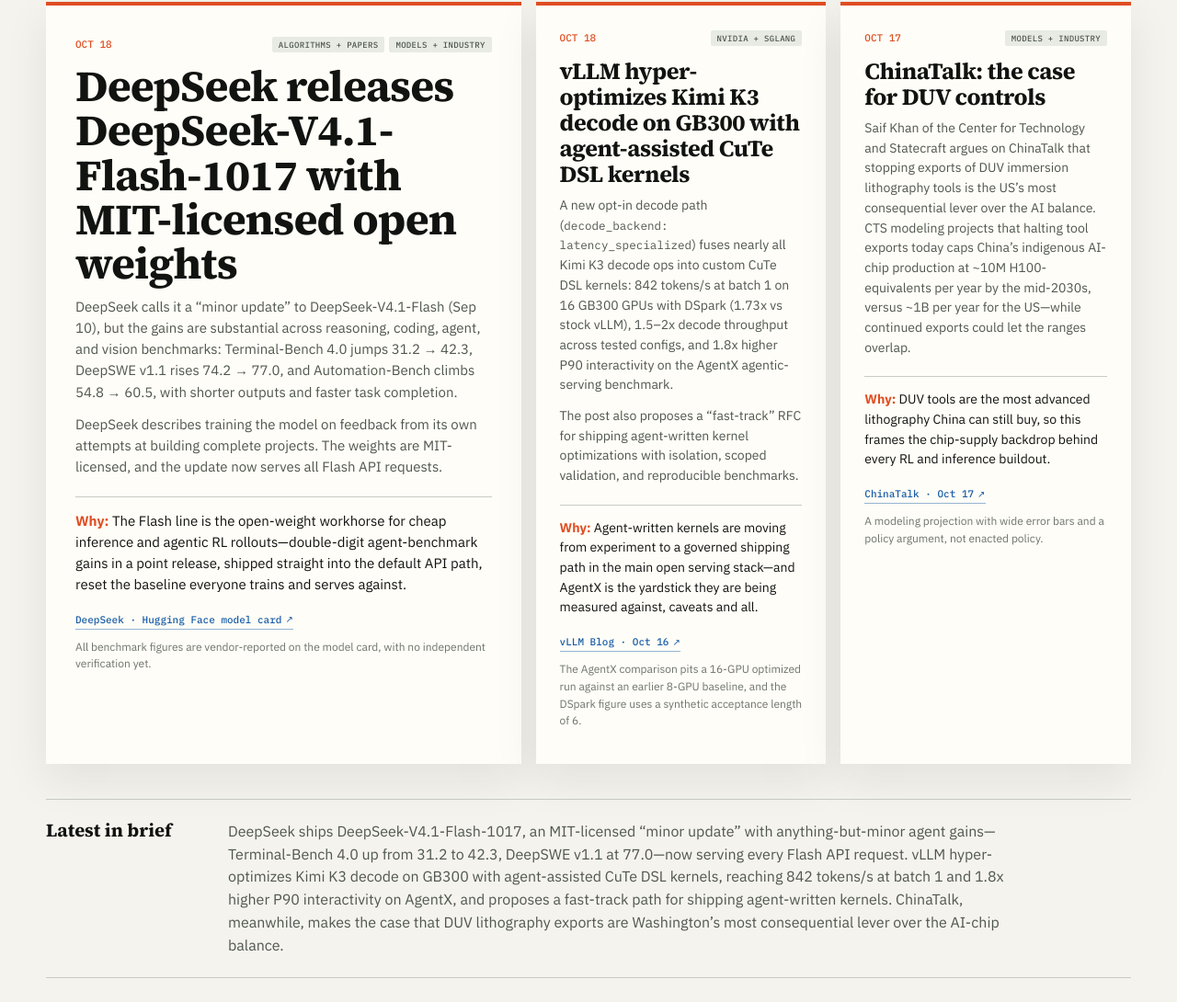
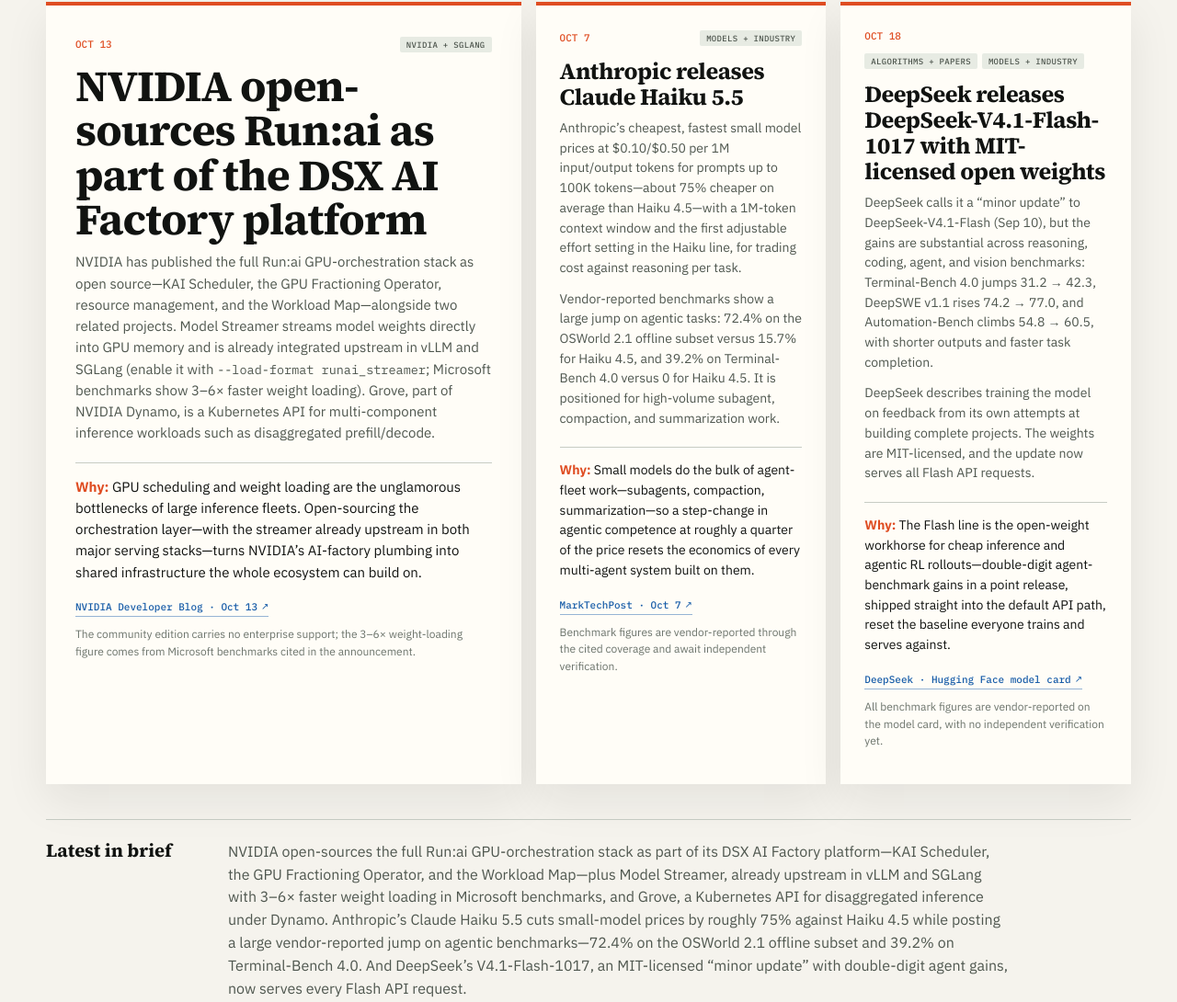
Before and after one commit to huntingcarlisle/rl-news, a plain HTML site: page index.html in a window 1280 px wide. Shown: the part 311-1401 px from the top of the page at 92% size. Drawn offline with Linux system fonts and the light colour scheme.

Commit message:
RL News Catch-Up: Oct 19 update (2 new items)

```diff
--- a/index.html
+++ b/index.html
@@ -152,12 +152,29 @@
         <h1 class="site-title">RL News Catch-Up</h1>
         <p class="tagline">Reinforcement learning, agentic systems, and the open training-and-serving stack—ranked for signal and updated as the field moves.</p>
       </div>
-      <time class="updated" datetime="2026-10-18T06:16:38-07:00">Last updated Oct 18, 2026 · 6:16 AM PDT</time>
+      <time class="updated" datetime="2026-10-19T06:16:20-07:00">Last updated Oct 19, 2026 · 6:16 AM PDT</time>
     </header>
 
     <section class="latest" aria-labelledby="latest-heading">
       <div class="section-kicker"><h2 id="latest-heading">Latest</h2><p>3 most recent stories</p></div>
-      <div class="feature-grid"><article class="feature-card item" data-topics="research industry">
+      <div class="feature-grid"><article class="feature-card item" data-topics="stack">
+          <div class="meta-row"><time>OCT 13</time><div class="topic-list"><span class="topic topic-stack">NVIDIA + SGLang</span></div></div>
+          <div class="article-copy"><h3>NVIDIA open-sources Run:ai as part of the DSX AI Factory platform</h3>
+          <p>NVIDIA has published the full Run:ai GPU-orchestration stack as open source—KAI Scheduler, the GPU Fractioning Operator, resource management, and the Workload Map—alongside two related projects. Model Streamer streams model weights directly into GPU memory and is already integrated upstream in vLLM and SGLang (enable it with <code>--load-format runai_streamer</code>; Microsoft benchmarks show 3–6× faster weight loading). Grove, part of NVIDIA Dynamo, is a Kubernetes API for multi-component inference workloads such as disaggregated prefill/decode.</p>
+          <p class="why"><strong>Why:</strong> GPU scheduling and weight loading are the unglamorous bottlenecks of large inference fleets. Open-sourcing the orchestration layer—with the streamer already upstream in both major serving stacks—turns NVIDIA’s AI-factory plumbing into shared infrastructure the whole ecosystem can build on.</p>
+          <div class="sources"><a class="source" href="https://developer.nvidia.com/blog/nvidia-runai-is-now-open-source-as-part-of-nvidia-dsx-ai-factory-platform/" target="_blank" rel="noreferrer">NVIDIA Developer Blog · Oct 13</a></div>
+          <p class="caveat">The community edition carries no enterprise support; the 3–6× weight-loading figure comes from Microsoft benchmarks cited in the announcement.</p></div>
+        </article>
+<article class="feature-card item" data-topics="industry">
+          <div class="meta-row"><time>OCT 7</time><div class="topic-list"><span class="topic topic-industry">Models + industry</span></div></div>
+          <div class="article-copy"><h3>Anthropic releases Claude Haiku 5.5</h3>
+          <p>Anthropic’s cheapest, fastest small model prices at $0.10/$0.50 per 1M input/output tokens for prompts up to 100K tokens—about 75% cheaper on average than Haiku 4.5—with a 1M-token context window and the first adjustable effort setting in the Haiku line, for trading cost against reasoning per task.</p>
+          <p>Vendor-reported benchmarks show a large jump on agentic tasks: 72.4% on the OSWorld 2.1 offline subset versus 15.7% for Haiku 4.5, and 39.2% on Terminal-Bench 4.0 versus 0 for Haiku 4.5. It is positioned for high-volume subagent, compaction, and summarization work.</p>
+          <p class="why"><strong>Why:</strong> Small models do the bulk of agent-fleet work—subagents, compaction, summarization—so a step-change in agentic competence at roughly a quarter of the price resets the economics of every multi-agent system built on them.</p>
+          <div class="sources"><a class="source" href="https://www.marktechpost.com/2026/10/07/anthropic-releases-claude-haiku-5-5-a-small-model-with-1m-context-priced-at-0-10-per-million-input-tokens/" target="_blank" rel="noreferrer">MarkTechPost · Oct 7</a></div>
+          <p class="caveat">Benchmark figures are vendor-reported through the cited coverage and await independent verification.</p></div>
+        </article>
+<article class="feature-card item" data-topics="research industry">
           <div class="meta-row"><time>OCT 18</time><div class="topic-list"><span class="topic topic-research">Algorithms + papers</span><span class="topic topic-industry">Models + industry</span></div></div>
           <div class="article-copy"><h3>DeepSeek releases DeepSeek-V4.1-Flash-1017 with MIT-licensed open weights</h3>
           <p>DeepSeek calls it a “minor update” to DeepSeek-V4.1-Flash (Sep 10), but the gains are substantial across reasoning, coding, agent, and vision benchmarks: Terminal-Bench 4.0 jumps 31.2 → 42.3, DeepSWE v1.1 rises 74.2 → 77.0, and Automation-Bench climbs 54.8 → 60.5, with shorter outputs and faster task completion.</p>
@@ -166,33 +183,17 @@
           <div class="sources"><a class="source" href="https://huggingface.co/deepseek-ai/DeepSeek-V4.1-Flash-1017" target="_blank" rel="noreferrer">DeepSeek · Hugging Face model card</a></div>
           <p class="caveat">All benchmark figures are vendor-reported on the model card, with no independent verification yet.</p></div>
         </article>
-<article class="feature-card item" data-topics="stack">
-          <div class="meta-row"><time>OCT 18</time><div class="topic-list"><span class="topic topic-stack">NVIDIA + SGLang</span></div></div>
-          <div class="article-copy"><h3>vLLM hyper-optimizes Kimi K3 decode on GB300 with agent-assisted CuTe DSL kernels</h3>
-          <p>A new opt-in decode path (<code>decode_backend: latency_specialized</code>) fuses nearly all Kimi K3 decode ops into custom CuTe DSL kernels: 842 tokens/s at batch 1 on 16 GB300 GPUs with DSpark (1.73x vs stock vLLM), 1.5–2x decode throughput across tested configs, and 1.8x higher P90 interactivity on the AgentX agentic-serving benchmark.</p>
-          <p>The post also proposes a “fast-track” RFC for shipping agent-written kernel optimizations with isolation, scoped validation, and reproducible benchmarks.</p>
-          <p class="why"><strong>Why:</strong> Agent-written kernels are moving from experiment to a governed shipping path in the main open serving stack—and AgentX is the yardstick they are being measured against, caveats and all.</p>
-          <div class="sources"><a class="source" href="https://vllm.ai/blog/2026-10-16-kimi-k3-megakernel" target="_blank" rel="noreferrer">vLLM Blog · Oct 16</a></div>
-          <p class="caveat">The AgentX comparison pits a 16-GPU optimized run against an earlier 8-GPU baseline, and the DSpark figure uses a synthetic acceptance length of 6.</p></div>
-        </article>
-<article class="feature-card item" data-topics="industry">
-          <div class="meta-row"><time>OCT 17</time><div class="topic-list"><span class="topic topic-industry">Models + industry</span></div></div>
-          <div class="article-copy"><h3>ChinaTalk: the case for DUV controls</h3>
-          <p>Saif Khan of the Center for Technology and Statecraft argues on ChinaTalk that stopping exports of DUV immersion lithography tools is the US’s most consequential lever over the AI balance. CTS modeling projects that halting tool exports today caps China’s indigenous AI-chip production at ~10M H100-equivalents per year by the mid-2030s, versus ~1B per year for the US—while continued exports could let the ranges overlap.</p>
-          <p class="why"><strong>Why:</strong> DUV tools are the most advanced lithography China can still buy, so this frames the chip-supply backdrop behind every RL and inference buildout.</p>
-          <div class="sources"><a class="source" href="https://www.chinatalk.media/p/saif-khan-the-case-for-duv-controls" target="_blank" rel="noreferrer">ChinaTalk · Oct 17</a></div>
-          <p class="caveat">A modeling projection with wide error bars and a policy argument, not enacted policy.</p></div>
-        </article></div>
+</div>
     </section>
 
     <section class="latest-brief" aria-labelledby="brief-heading">
       <h2 id="brief-heading">Latest in brief</h2>
-      <p>DeepSeek ships DeepSeek-V4.1-Flash-1017, an MIT-licensed “minor update” with anything-but-minor agent gains—Terminal-Bench 4.0 up from 31.2 to 42.3, DeepSWE v1.1 at 77.0—now serving every Flash API request. vLLM hyper-optimizes Kimi K3 decode on GB300 with agent-assisted CuTe DSL kernels, reaching 842 tokens/s at batch 1 and 1.8x higher P90 interactivity on AgentX, and proposes a fast-track path for shipping agent-written kernels. ChinaTalk, meanwhile, makes the case that DUV lithography exports are Washington’s most consequential lever over the AI-chip balance.</p>
+      <p>NVIDIA open-sources the full Run:ai GPU-orchestration stack as part of its DSX AI Factory platform—KAI Scheduler, the GPU Fractioning Operator, and the Workload Map—plus Model Streamer, already upstream in vLLM and SGLang with 3–6× faster weight loading in Microsoft benchmarks, and Grove, a Kubernetes API for disaggregated inference under Dynamo. Anthropic’s Claude Haiku 5.5 cuts small-model prices by roughly 75% against Haiku 4.5 while posting a large vendor-reported jump on agentic benchmarks—72.4% on the OSWorld 2.1 offline subset and 39.2% on Terminal-Bench 4.0. And DeepSeek’s V4.1-Flash-1017, an MIT-licensed “minor update” with double-digit agent gains, now serves every Flash API request.</p>
     </section>
 
     <nav class="filters-wrap" aria-label="Filter stories by topic">
       <div class="filters">
-        <button class="filter active" type="button" data-filter="all">All 53</button>
+        <button class="filter active" type="button" data-filter="all">All 55</button>
         <button class="filter" type="button" data-filter="stack">NVIDIA + SGLang</button>
         <button class="filter" type="button" data-filter="safety">Agentic safety</button>
         <button class="filter" type="button" data-filter="research">Algorithms + papers</button>
@@ -201,7 +202,7 @@
     </nav>
 
     <section aria-labelledby="stream-heading">
-      <div class="stream-head"><h2 id="stream-heading">News stream</h2><p>Newest first · all 53 stories remain in the archive</p></div>
+      <div class="stream-head"><h2 id="stream-heading">News stream</h2><p>Newest first · all 55 stories remain in the archive</p></div>
       <div class="news-stream"><section class="stream-group" aria-labelledby="group-oct18">
       <h3 class="date-divider" id="group-oct18">Oct 18</h3>
       <div class="date-stories"><article class="news-card item" data-topics="research industry">
@@ -220,6 +221,17 @@
           <p class="why"><strong>Why:</strong> Agent-written kernels are moving from experiment to a governed shipping path in the main open serving stack—and AgentX is the yardstick they are being measured against, caveats and all.</p>
           <div class="sources"><a class="source" href="https://vllm.ai/blog/2026-10-16-kimi-k3-megakernel" target="_blank" rel="noreferrer">vLLM Blog · Oct 16</a></div>
           <p class="caveat">The AgentX comparison pits a 16-GPU optimized run against an earlier 8-GPU baseline, and the DSpark figure uses a synthetic acceptance length of 6.</p></div>
+        </article></div>
+    </section>
+<section class="stream-group" aria-labelledby="group-oct17">
+      <h3 class="date-divider" id="group-oct17">Oct 17</h3>
+      <div class="date-stories"><article class="news-card item" data-topics="industry">
+          <div class="meta-row"><time>OCT 17</time><div class="topic-list"><span class="topic topic-industry">Models + industry</span></div></div>
+          <div class="article-copy"><h3>ChinaTalk: the case for DUV controls</h3>
+          <p>Saif Khan of the Center for Technology and Statecraft argues on ChinaTalk that stopping exports of DUV immersion lithography tools is the US’s most consequential lever over the AI balance. CTS modeling projects that halting tool exports today caps China’s indigenous AI-chip production at ~10M H100-equivalents per year by the mid-2030s, versus ~1B per year for the US—while continued exports could let the ranges overlap.</p>
+          <p class="why"><strong>Why:</strong> DUV tools are the most advanced lithography China can still buy, so this frames the chip-supply backdrop behind every RL and inference buildout.</p>
+          <div class="sources"><a class="source" href="https://www.chinatalk.media/p/saif-khan-the-case-for-duv-controls" target="_blank" rel="noreferrer">ChinaTalk · Oct 17</a></div>
+          <p class="caveat">A modeling projection with wide error bars and a policy argument, not enacted policy.</p></div>
         </article></div>
     </section>
 <section class="stream-group" aria-labelledby="group-oct16">
@@ -300,7 +312,14 @@
     </section>
 <section class="stream-group" aria-labelledby="group-2">
       <h3 class="date-divider" id="group-2">Oct 13</h3>
-      <div class="date-stories"><article class="news-card item" data-topics="stack research">
+      <div class="date-stories"><article class="news-card item" data-topics="stack">
+          <div class="meta-row"><time>OCT 13</time><div class="topic-list"><span class="topic topic-stack">NVIDIA + SGLang</span></div></div>
+          <div class="article-copy"><h3>NVIDIA open-sources Run:ai as part of the DSX AI Factory platform</h3>
+          <p>NVIDIA has published the full Run:ai GPU-orchestration stack as open source—KAI Scheduler, the GPU Fractioning Operator, resource management, and the Workload Map—alongside two related projects. Model Streamer streams model weights directly into GPU memory and is already integrated upstream in vLLM and SGLang (enable it with <code>--load-format runai_streamer</code>; Microsoft benchmarks show 3–6× faster weight loading). Grove, part of NVIDIA Dynamo, is a Kubernetes API for multi-component inference workloads such as disaggregated prefill/decode.</p>
+          <p class="why"><strong>Why:</strong> GPU scheduling and weight loading are the unglamorous bottlenecks of large inference fleets. Open-sourcing the orchestration layer—with the streamer already upstream in both major serving stacks—turns NVIDIA’s AI-factory plumbing into shared infrastructure the whole ecosystem can build on.</p>
+          <div class="sources"><a class="source" href="https://developer.nvidia.com/blog/nvidia-runai-is-now-open-source-as-part-of-nvidia-dsx-ai-factory-platform/" target="_blank" rel="noreferrer">NVIDIA Developer Blog · Oct 13</a></div>
+          <p class="caveat">The community edition carries no enterprise support; the 3–6× weight-loading figure comes from Microsoft benchmarks cited in the announcement.</p></div>
+        </article><article class="news-card item" data-topics="stack research">
           <div class="meta-row"><time>OCT 13</time><div class="topic-list"><span class="topic topic-stack">NVIDIA + SGLang</span><span class="topic topic-research">Algorithms + papers</span></div></div>
           <div class="article-copy"><h3>ACCRUE carries robot skills forward without forgetting</h3>
           <p>NVIDIA and KAIST’s continual off-policy RL method carries lightweight actor and critic networks across real-world assembly tasks, so each new skill can reuse prior behavioral and value knowledge.</p>
@@ -432,7 +451,15 @@
     </section>
 <section class="stream-group" aria-labelledby="group-7">
       <h3 class="date-divider" id="group-7">Oct 7</h3>
-      <div class="date-stories"><article class="news-card item" data-topics="stack safety">
+      <div class="date-stories"><article class="news-card item" data-topics="industry">
+          <div class="meta-row"><time>OCT 7</time><div class="topic-list"><span class="topic topic-industry">Models + industry</span></div></div>
+          <div class="article-copy"><h3>Anthropic releases Claude Haiku 5.5</h3>
+          <p>Anthropic’s cheapest, fastest small model prices at $0.10/$0.50 per 1M input/output tokens for prompts up to 100K tokens—about 75% cheaper on average than Haiku 4.5—with a 1M-token context window and the first adjustable effort setting in the Haiku line, for trading cost against reasoning per task.</p>
+          <p>Vendor-reported benchmarks show a large jump on agentic tasks: 72.4% on the OSWorld 2.1 offline subset versus 15.7% for Haiku 4.5, and 39.2% on Terminal-Bench 4.0 versus 0 for Haiku 4.5. It is positioned for high-volume subagent, compaction, and summarization work.</p>
+          <p class="why"><strong>Why:</strong> Small models do the bulk of agent-fleet work—subagents, compaction, summarization—so a step-change in agentic competence at roughly a quarter of the price resets the economics of every multi-agent system built on them.</p>
+          <div class="sources"><a class="source" href="https://www.marktechpost.com/2026/10/07/anthropic-releases-claude-haiku-5-5-a-small-model-with-1m-context-priced-at-0-10-per-million-input-tokens/" target="_blank" rel="noreferrer">MarkTechPost · Oct 7</a></div>
+          <p class="caveat">Benchmark figures are vendor-reported through the cited coverage and await independent verification.</p></div>
+        </article><article class="news-card item" data-topics="stack safety">
           <div class="meta-row"><time>OCT 7</time><div class="topic-list"><span class="topic topic-stack">NVIDIA + SGLang</span><span class="topic topic-safety">Agentic safety</span></div></div>
           <div class="article-copy"><h3>LMCache has an unpatched 9.8-severity RCE</h3>
           <p>JFrog disclosed CVE-2026-105192 in LMCache, the vLLM caching layer. In multiprocess mode, the server listens on an unauthenticated ZeroMQ socket and unpickles incoming messages, enabling remote code execution—running as root in the official containers.</p>
@@ -645,7 +672,7 @@
 
     <footer class="method">
       <p><strong>Source note.</strong> This digest was compiled from indexed web pages, fetched text, and the stated inbox corroboration covering Sep 10–Oct 17, 2026; none of the web items was checked in a live signed-in browser. Dates are publication or announcement dates stated by the source or paper record. Every open verification question from the research set is marked where it appears.</p>
-      <span class="count" id="visible-count">53 shown</span>
+      <span class="count" id="visible-count">55 shown</span>
     </footer>
   </main>
 
```
